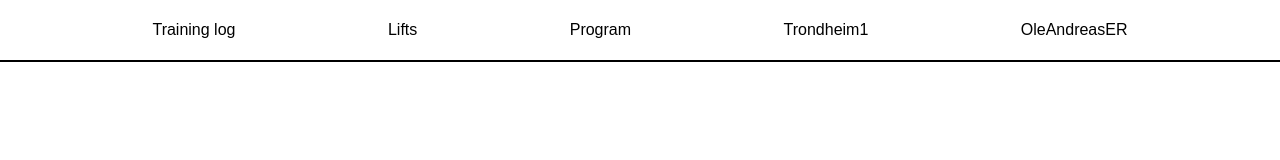
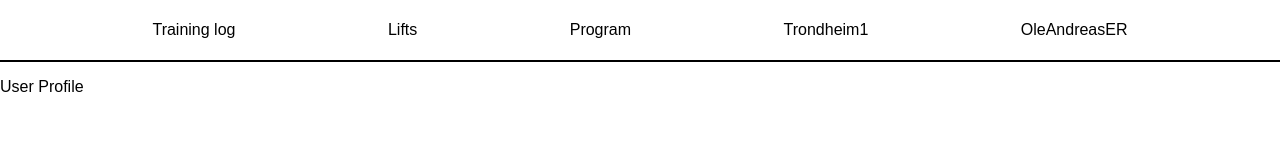
Before and after one commit to OleAndreasER/Endgame-Website, a React (Create React App) app: page /user-profile in a window 1280 px wide. Shown: the top 160 px of the page. Built offline with nearby package versions, Linux system fonts and the light colour scheme.

Commit message:
Added empty pages

```diff
--- a/src/App.tsx
+++ /dev/null
@@ -1,20 +0,0 @@
-import "./app.css";
-import { BrowserRouter } from "react-router-dom";
-import { Routes, Route } from "react-router";
-import { NavBar } from "./nav-bar/nav-bar";
-import { TrainingLog } from "./training-log/training-log";
-
-function App() {
-  return (
-    <BrowserRouter>
-      <NavBar />
-      <main>
-        <Routes>
-          <Route path="/" element={<TrainingLog />} />
-        </Routes>
-      </main>
-    </BrowserRouter>
-  );
-}
-
-export default App;
--- a/src/App.css
+++ b/src/app/app.css
@@ -1,3 +1,7 @@
 * {
   font-family: Arial, Helvetica, sans-serif;
 }
+
+body {
+  margin: 0;
+}
--- /dev/null
+++ b/src/app/app.tsx
@@ -0,0 +1,28 @@
+import "./app.css";
+import { BrowserRouter } from "react-router-dom";
+import { Routes, Route } from "react-router";
+import { NavBar } from "../nav-bar/nav-bar";
+import { TrainingLog } from "../training-log/training-log";
+import { Lifts } from "../lifts/lifts";
+import { Program } from "../program/program";
+import { TrainingProfile } from "../training-profile/training-profile";
+import { UserProfile } from "../user-profile/user-profile";
+
+function App() {
+  return (
+    <BrowserRouter>
+      <NavBar />
+      <main>
+        <Routes>
+          <Route path="/" element={<TrainingLog />} />
+          <Route path="/lifts" element={<Lifts />} />
+          <Route path="/program" element={<Program />} />
+          <Route path="/training-profile" element={<TrainingProfile />} />
+          <Route path="/user-profile" element={<UserProfile />} />
+        </Routes>
+      </main>
+    </BrowserRouter>
+  );
+}
+
+export default App;
--- a/src/index.css
+++ /dev/null
@@ -1,13 +0,0 @@
-body {
-  margin: 0;
-  font-family: -apple-system, BlinkMacSystemFont, 'Segoe UI', 'Roboto', 'Oxygen',
-    'Ubuntu', 'Cantarell', 'Fira Sans', 'Droid Sans', 'Helvetica Neue',
-    sans-serif;
-  -webkit-font-smoothing: antialiased;
-  -moz-osx-font-smoothing: grayscale;
-}
-
-code {
-  font-family: source-code-pro, Menlo, Monaco, Consolas, 'Courier New',
-    monospace;
-}
--- a/src/index.tsx
+++ b/src/index.tsx
@@ -1,7 +1,6 @@
 import React from "react";
 import ReactDOM from "react-dom/client";
-import "./index.css";
-import App from "./app";
+import App from "./app/app";
 
 const root = ReactDOM.createRoot(
   document.getElementById("root") as HTMLElement
--- /dev/null
+++ b/src/lifts/lifts.tsx
@@ -0,0 +1,3 @@
+export function Lifts() {
+  return <p>Lifts</p>;
+}
--- /dev/null
+++ b/src/program/program.tsx
@@ -0,0 +1,3 @@
+export function Program() {
+  return <p>Program</p>;
+}
--- /dev/null
+++ b/src/training-profile/training-profile.tsx
@@ -0,0 +1,3 @@
+export function TrainingProfile() {
+  return <p>Training Profile</p>;
+}
--- /dev/null
+++ b/src/user-profile/user-profile.tsx
@@ -0,0 +1,3 @@
+export function UserProfile() {
+  return <p>User Profile</p>;
+}
```
